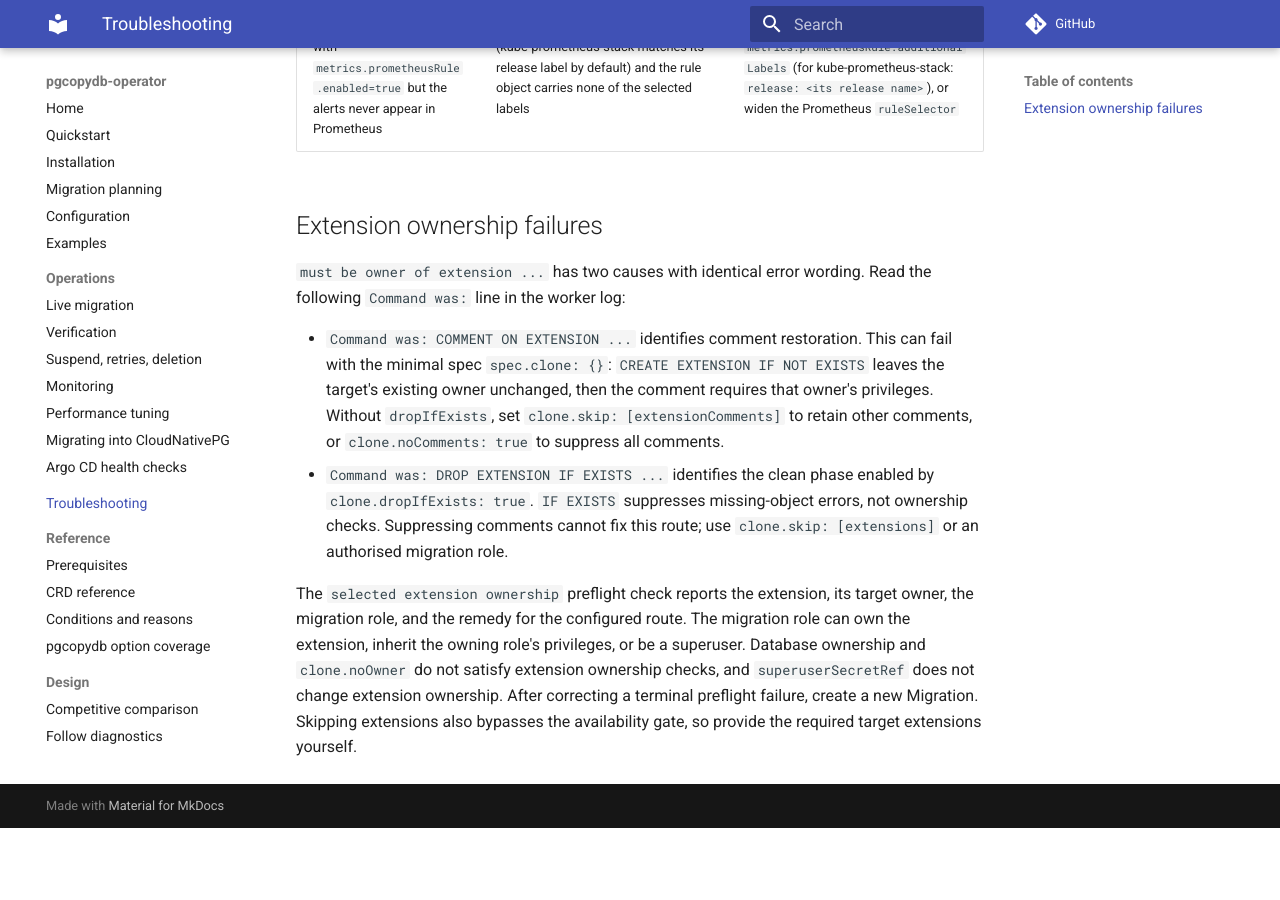
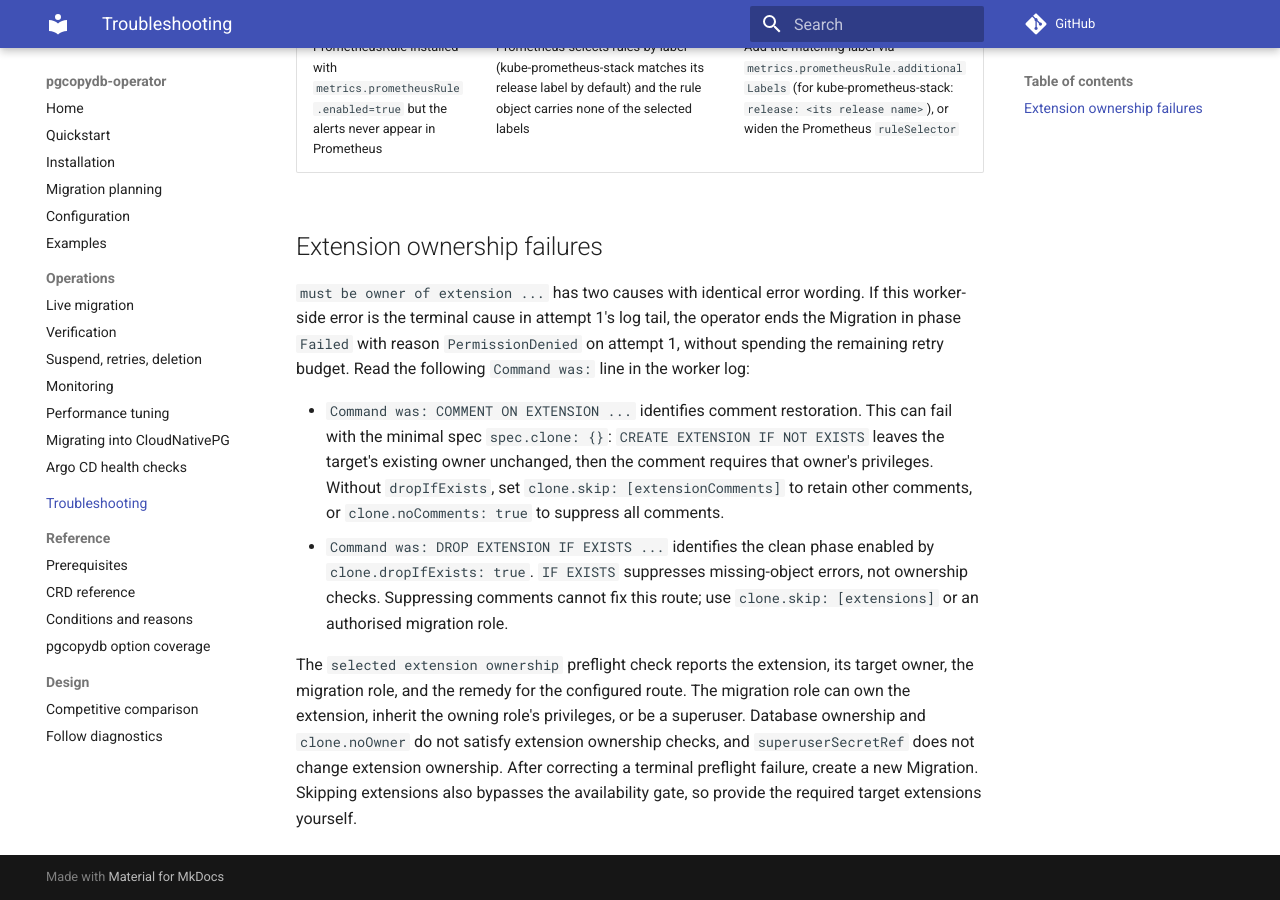
Before and after one commit to ydixken/pgcopydb-operator, an MkDocs documentation site: the page built from docs/troubleshooting.md, in a window 1280 px wide and 900 px high, scrolled down 6046 px. Built offline with MkDocs 1.6.1 and Material for MkDocs 9.7.7, drawn with Linux system fonts in a browser that asks for light colours; comment, search, counter and statistics services are not loaded; before the commit the page ends 6874 px from its top, so only the background shows below that; some of the changed text lies outside the part shown.

Commit message:
fix: close extension ownership documentation and test gaps
Require the ownership SQL regression to run and document worker-side terminal classification. Merge #272 before #273 so the troubleshooting contract is true when it lands.

```diff
--- a/docs/troubleshooting.md
+++ b/docs/troubleshooting.md
@@ -43,6 +43,7 @@ Look at `kubectl describe migration <name>` first (conditions and events), then
 ## Extension ownership failures
 
 `must be owner of extension ...` has two causes with identical error wording.
+If this worker-side error is the terminal cause in attempt 1's log tail, the operator ends the Migration in phase `Failed` with reason `PermissionDenied` on attempt 1, without spending the remaining retry budget.
 Read the following `Command was:` line in the worker log:
 
 - `Command was: COMMENT ON EXTENSION ...` identifies comment restoration.
```
Also changed, not shown: other parts of docs/troubleshooting.md (+1 -1 lines), CONTRIBUTING.md (+1 -0 lines), docs/reference/prerequisites.md (+1 -0 lines), 1 other file.
